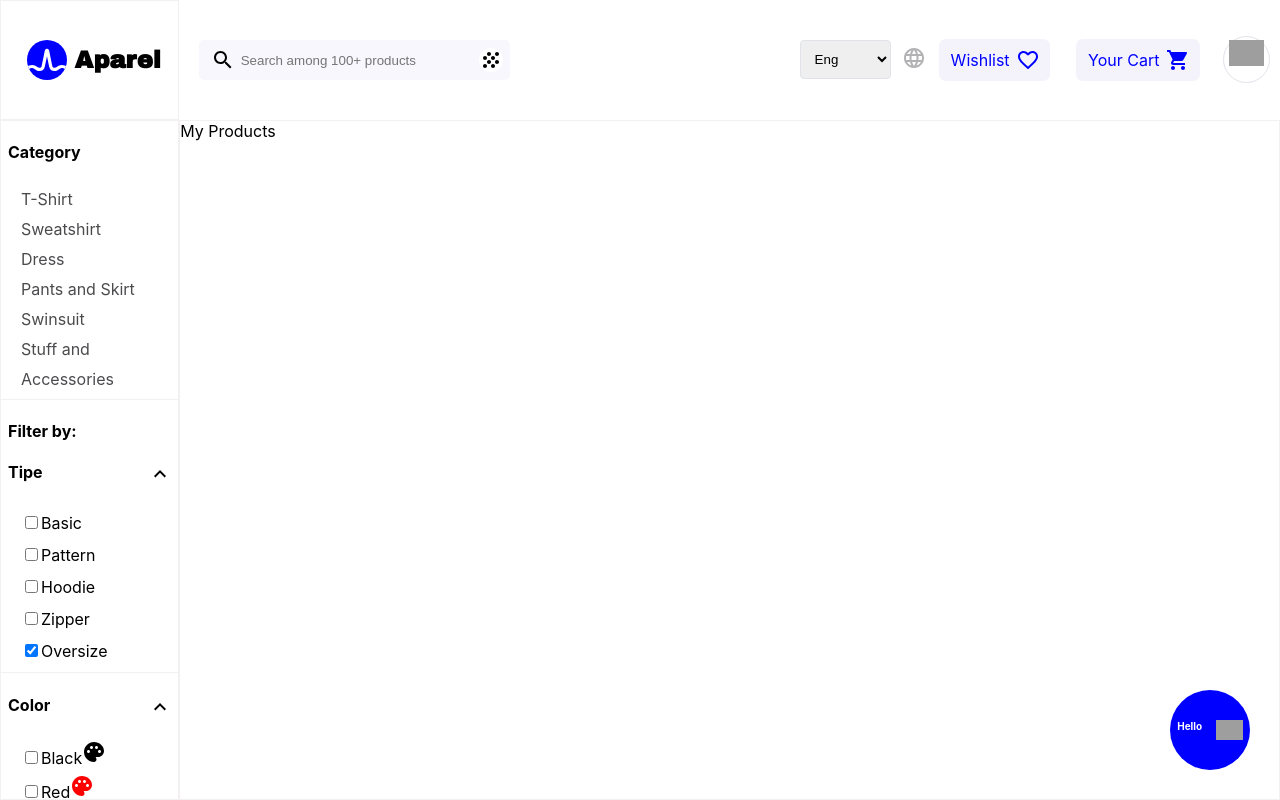
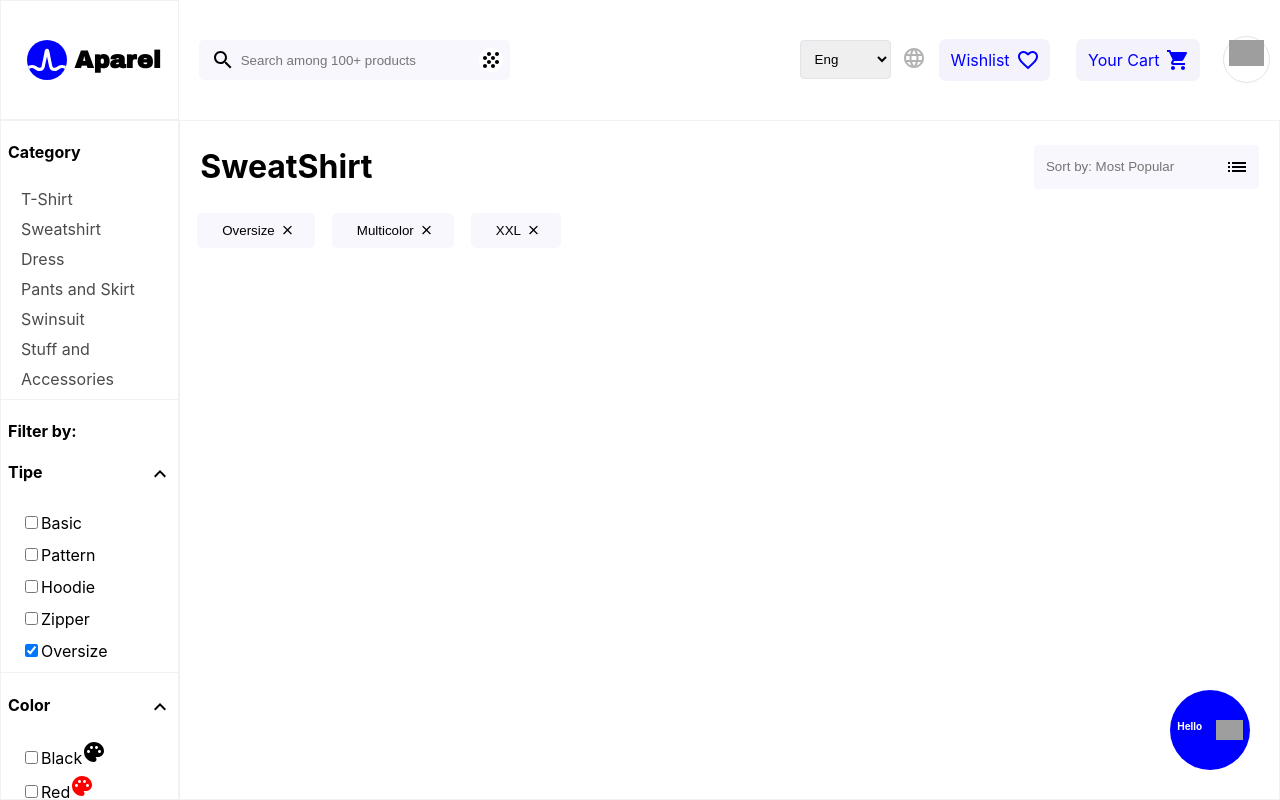
Before and after one commit to okeresamuel/Complete-Ecommerce-and-Admin-dashboard, a React (Create React App) app in the folder e-commerce/: page / in a window 1280 px wide. Built offline with nearby package versions, Linux system fonts and the light colour scheme; grey boxes are pictures that could not be loaded.

Commit message:
Create category Lable and sort by Field

```diff
--- a/e-commerce/public/index.html
+++ b/e-commerce/public/index.html
@@ -5,7 +5,6 @@
     <link rel="icon" href="%PUBLIC_URL%/favicon.ico" />
     <meta name="viewport" content="width=device-width, initial-scale=1" />
     <meta name="theme-color" content="#000000" />
-    <script src="https://cdnjs.cloudflare.com/ajax/libs/jquery/3.6.1/jquery.min.js" integrity="sha512-aVKKRRi/Q/YV+4mjoKBsE4x3H+BkegoM/em46NNlCqNTmUYADjBbeNefNxYV7giUp0VxICtqdrbqU7iVaeZNXA==" crossorigin="anonymous" referrerpolicy="no-referrer"></script>
     <meta
       name="description"
       content="Web site created using create-react-app"
--- /dev/null
+++ b/e-commerce/src/components/Item-Lable/itemLable.css
@@ -0,0 +1,37 @@
+.ItemLabel__Container{
+    display:flex;
+    justify-content: space-between;
+    padding: 5px 20px;
+    align-items: center;
+}
+.Input__sortby{
+    background-color: hsl(252deg 56% 98%);
+    border:none;
+    outline: none;
+}
+.Input__Container{
+    background-color: hsl(252deg 56% 98%);
+    padding: 10px;
+    display: flex;
+    cursor:pointer;
+    border-radius: 4px;
+}
+
+.btn__oversize,.btn__multicolor,.btn__xxl{
+    border: none;
+    padding:5px;
+    background-color: hsl(252deg 56% 98%);
+}
+.btn__container{
+    display:flex;
+    justify-content: space-around;
+    align-items: center;
+    cursor: pointer;
+    margin-left:17px;
+    border-radius:5px;
+    padding: 5px 20px 5px 20px;
+    background-color: hsl(252deg 56% 98%);
+}
+#btn__General__container{
+    display:flex;
+}
--- /dev/null
+++ b/e-commerce/src/components/Item-Lable/itemLable.js
@@ -0,0 +1,32 @@
+import ListTwoToneIcon from '@mui/icons-material/ListTwoTone';
+import ExitIcon from '@mui/icons-material/ClearTwoTone';
+import "../Item-Lable/itemLable.css"
+function ItemLable(){
+    return(
+        <>
+     <div className="ItemLabel__Container">
+        <h1>SweatShirt</h1>
+        <div className="Input__Container">
+        <input type="search" placeholder="Sort by: Most Popular" className="Input__sortby"></input>
+        <ListTwoToneIcon />
+        </div>
+     </div>
+
+     <div id="btn__General__container">
+        <div    className='btn__container'>
+        <button className='btn__oversize'>Oversize</button>
+        <ExitIcon style={{width: "15px"}}/>
+        </div>
+        <div     className='btn__container'>
+        <button  className='btn__multicolor'>Multicolor</button>
+        <ExitIcon style={{width: "15px"}}/>
+        </div>
+        <div     className='btn__container'>
+        <button  className='btn__xxl'>XXL</button>
+        <ExitIcon style={{width: "15px"}}/>
+        </div>
+     </div>
+     </>
+    )
+}
+export default ItemLable;
--- a/e-commerce/src/components/Main/Main.js
+++ b/e-commerce/src/components/Main/Main.js
@@ -1,4 +1,5 @@
 import './Main.css'
+import ItemLable from '../Item-Lable/itemLable';
 import Products from '../products/Products';
 import Button from '../Button/Button.js';
 
@@ -8,6 +9,7 @@ const Main = () => {
             <div id='main' className='greyBorder'>
             <>
             <Button text="Hello"  width="20px" height="20px" backgroundColor="blue" textColor="white" fontWeight="bold" fontSize="10px" imageSource="https://cdn-icons-png.flaticon.com/128/5349/5349022.png" imageWidth="60px" imageLeftPadding="14px" />
+            <ItemLable />
             <Products></Products>
             </>
             </div>
--- a/e-commerce/src/components/products/Products.js
+++ b/e-commerce/src/components/products/Products.js
@@ -4,7 +4,7 @@
 
     return (
 
-        <div> My Products</div>
+        <div></div>
     )
 
 }
```
